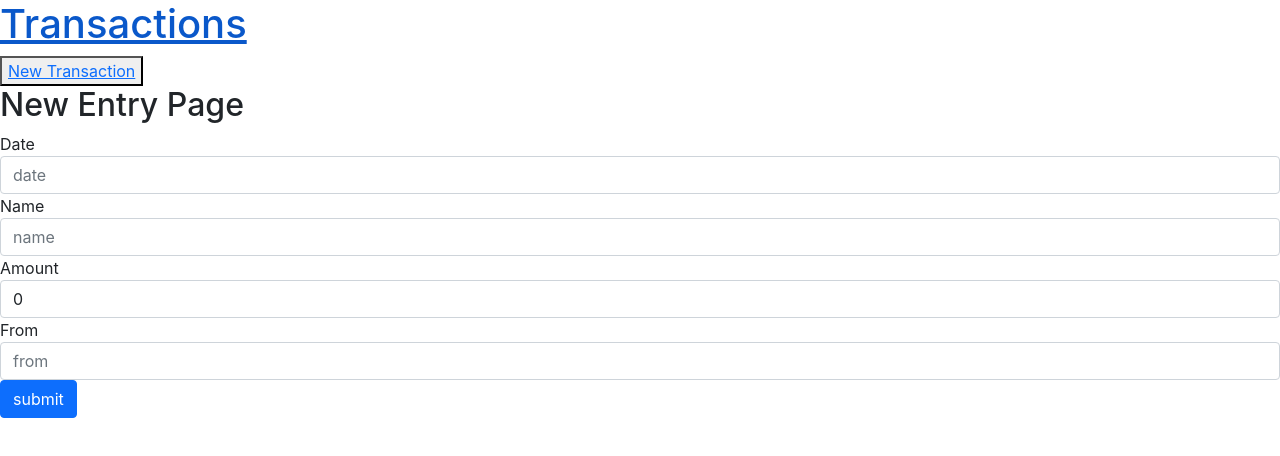
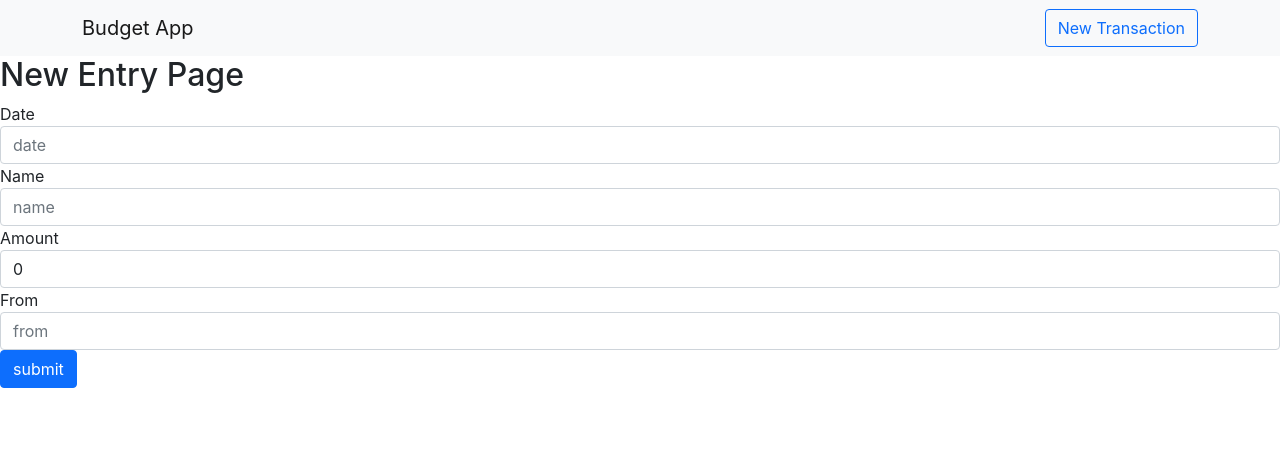
Before and after one commit to Hinkabi/budgeting-app-fe, a React (Create React App) app: page /transactions/new in a window 1280 px wide. Shown: the top 456 px of the page. Built offline with nearby package versions, Linux system fonts and the light colour scheme; no server answers.

Commit message:
updated readMe

```diff
--- a/src/Compnents/NavBar.js
+++ b/src/Compnents/NavBar.js
@@ -1,14 +1,28 @@
-import { Link } from "react-router-dom"
+// import { Link } from "react-router-dom";
+import { Navbar, Container, Button, Nav } from "react-bootstrap";
 
 export default function NavBar() {
-    return (
-      <nav>
-        <h1>
-          <Link to="/transactions">Transactions</Link>
-        </h1>
-        <button>
-          <Link to="/transactions/new">New Transaction</Link>
-        </button>
-      </nav>
-    );
-  }
+  return (
+    // <nav>
+    //   {/* <h1>
+    //     <Link to="/transactions">Transactions</Link>
+    //   </h1> */}
+    //   <button>
+    //     <Link to="/transactions/new">New Transaction</Link>
+    //   </button>
+    // </nav>
+
+    <div>
+      <Navbar bg="light" variant="light">
+        <Container>
+          <Navbar.Brand href="/">Budget App</Navbar.Brand>
+          <Nav className="float-right">
+            <Button variant="outline-primary" href="/transactions/new">
+              New Transaction
+            </Button>{" "}
+          </Nav>
+        </Container>
+      </Navbar>
+    </div>
+  );
+}
--- a/src/Compnents/TransactionEditForm.js
+++ b/src/Compnents/TransactionEditForm.js
@@ -20,6 +20,10 @@ function TransactionEditForm() {
 
   const handleTextChange = (event) => {
     setTransaction({ ...transaction, [event.target.id]: event.target.value });
+  };
+
+  const handleNumberChange = (event) => {
+    setTransaction({ ...transaction, [event.target.id]: Number(event.target.value )});
   };
 
   useEffect(() => {
@@ -63,9 +67,9 @@ function TransactionEditForm() {
         <label htmlFor="amount">Amount</label>
         <input className="form-control"
           id="amount"
-          value={Number(transaction.amount)}
+          value={transaction.amount}
           type="number"
-          onChange={handleTextChange}
+          onChange={handleNumberChange}
           placeholder="amount"
           required
         />
--- a/src/Compnents/TransactionNewForm.js
+++ b/src/Compnents/TransactionNewForm.js
@@ -17,6 +17,10 @@ function TransactionNewForm() {
 
   const handleTextChange = (event) => {
     setTransaction({ ...transaction, [event.target.id]: event.target.value });
+  };
+
+  const handleNumberChange = (event) => {
+    setTransaction({ ...transaction, [event.target.id]: Number(event.target.value )});
   };
 
   const handleSubmit = (event) => {
@@ -55,9 +59,9 @@ function TransactionNewForm() {
         <label htmlFor="amount">Amount</label>
         <input className="form-control"
           id="amount"
-          value={Number(transaction.amount)}
+          value={transaction.amount}
           type="number"
-          onChange={handleTextChange}
+          onChange={handleNumberChange}
           placeholder="amount"
           required
         />
--- a/src/Compnents/Transactions.js
+++ b/src/Compnents/Transactions.js
@@ -3,6 +3,7 @@ import Transaction from "./Transaction";
 import axios from "axios";
 import * as ReactBootStrap from "react-bootstrap";
 import { Link } from "react-router-dom";
+
 
 const API_URL = process.env.REACT_APP_API_URL;
 console.log(API_URL);
@@ -21,6 +22,13 @@ function Transactions() {
       });
   }, []);
 
+
+
+  // const [color,setColor] = useState("")
+  // const changeColor = (()=>{
+  //   if(transact)
+  // })
+
   var sumOfAmounts = transactions.reduce((sum, currentVal) => {
       return sum + currentVal.amount;
   }, 0);
@@ -28,7 +36,7 @@ function Transactions() {
 
   return (
     <div className="Transactions">
-        <h1>Total Budget: {sumOfAmounts}</h1>
+        <h1 style={{textAlign: "center"}}>Total Budget:${sumOfAmounts}</h1>
       <ReactBootStrap.Table striped bordered hover>
         <thead>
           <tr>
@@ -46,7 +54,9 @@ function Transactions() {
             <td>
             <Link to={`${index}`}>{from}</Link>
             </td>
-            <td>{amount}</td>
+            <td
+            style={amount > 0 ? {color:"green"}: {color: "red"}}
+            >{amount}</td>
           </tr>
             );
           })}
--- a/src/Pages/Home.js
+++ b/src/Pages/Home.js
@@ -1,10 +1,11 @@
-
+import Transactions from "../Compnents/Transactions"
 
 function Home(){
     return(
         <div>
             <h2>Home </h2>
             <p>Welcome to our budget App!</p>
+            <Transactions />
         </div>
     )
 }
--- a/src/Pages/Index.js
+++ b/src/Pages/Index.js
@@ -3,7 +3,7 @@ import Transactions from "../Compnents/Transactions"
 function Index(){
     return(
         <div>
-            <h2> Index Page</h2>
+            {/* <h2> Index Page</h2> */}
             <Transactions />
         </div>
     )
```
Also changed, not shown: 2 other files (tests, documents, lock files or other folders).
